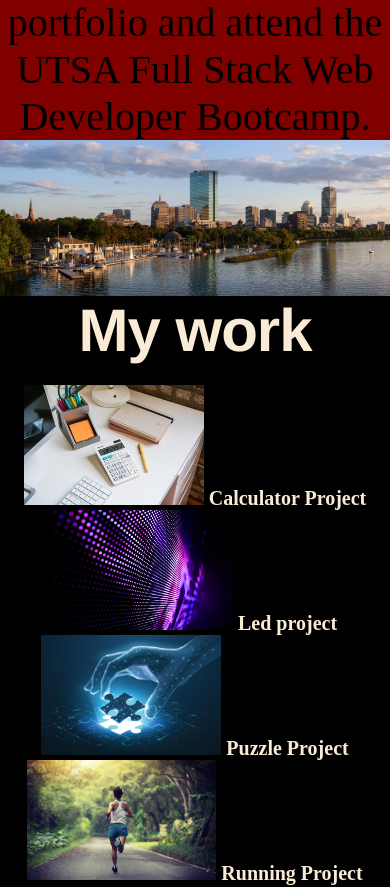
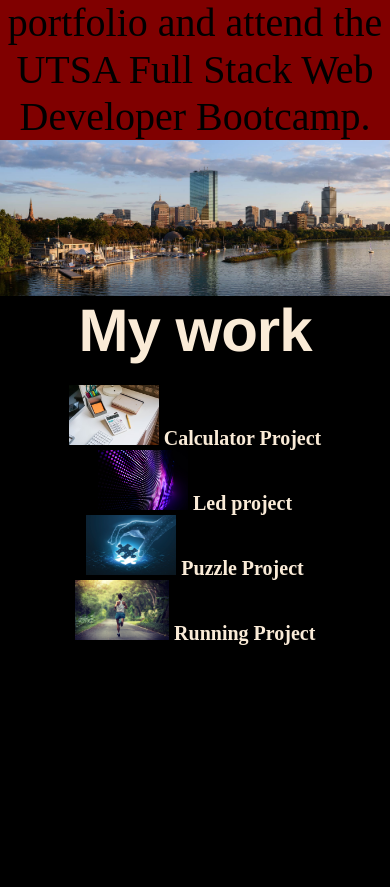
Before and after one commit to Hibarra29/Hector-Ibarra-Portfolio, a plain HTML site: page index.html in a window 390 px wide. Shown: the part 1216-2103 px from the top of the page. Drawn offline with Linux system fonts and the light colour scheme.

Commit message:
added change to media query: img height 60px

```diff
--- a/assets/style.css
+++ b/assets/style.css
@@ -186,4 +186,7 @@ footer ul li {
         flex: auto;
         flex-direction: column;
     }
+     img {
+        height: 60px;
+     }
   }
```
